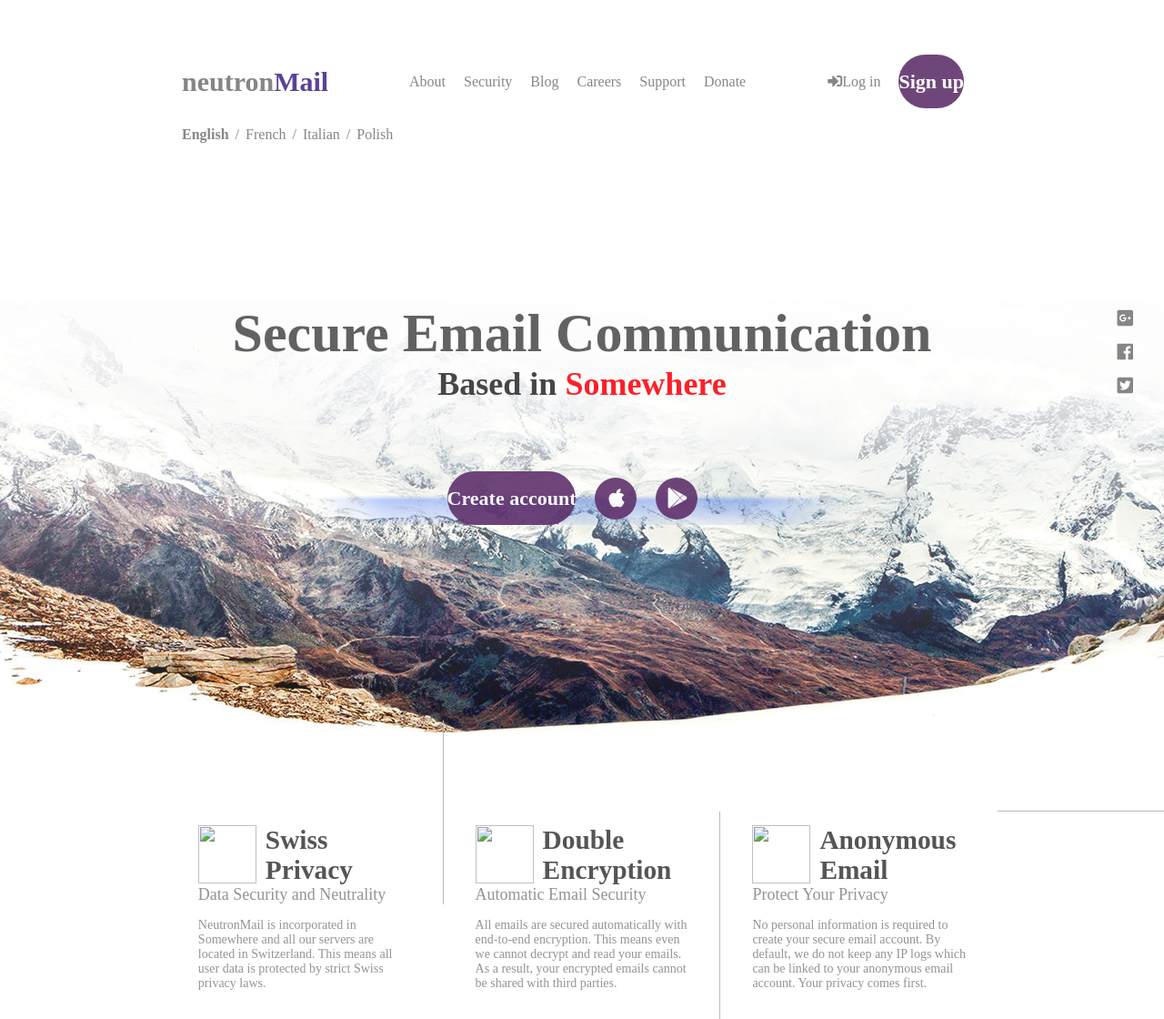
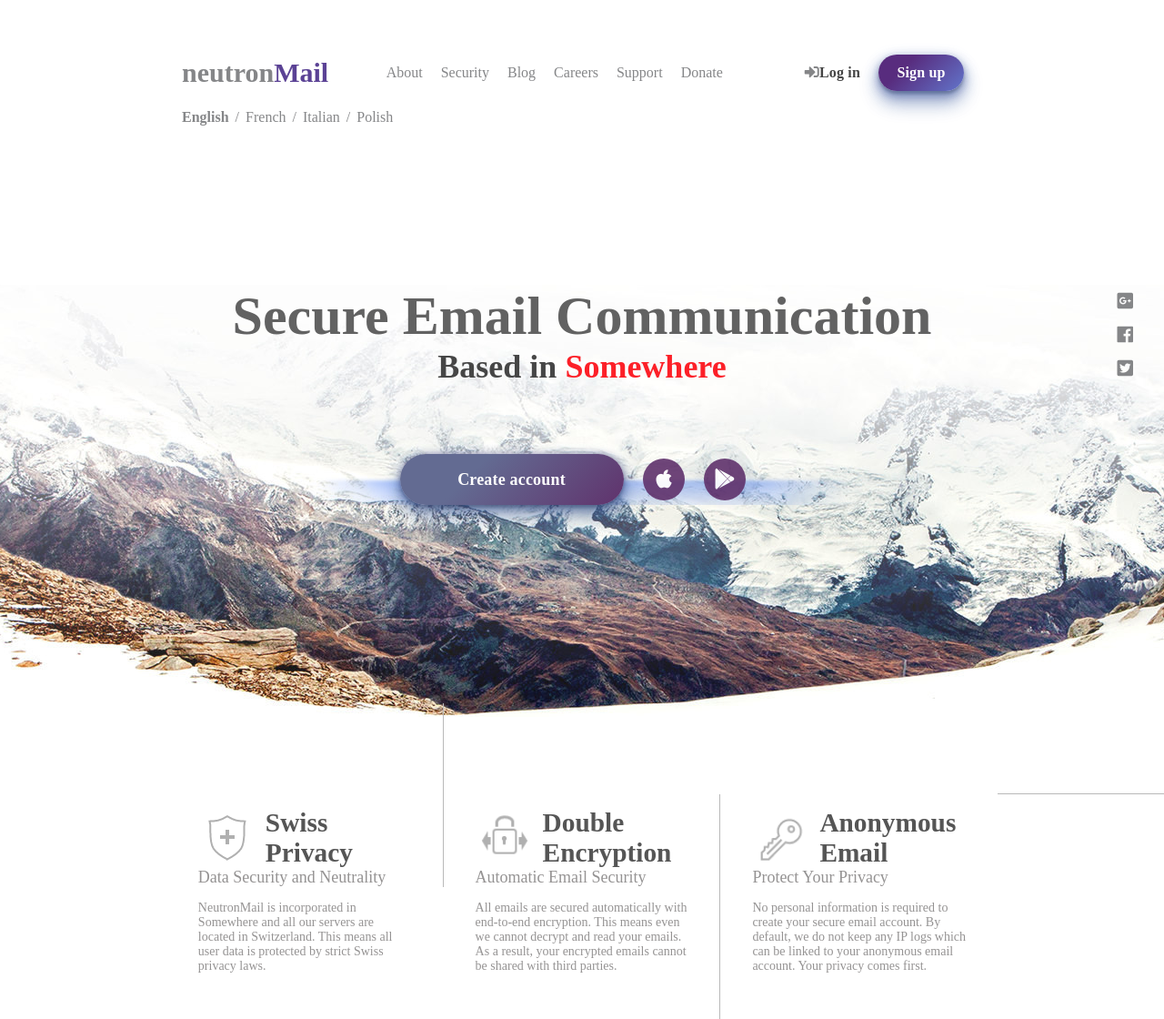
Before and after one commit to Andrew-6676/rsschool-2019Q1-cv, a plain HTML site: page NeutronMail/index.html in a window 1280 px wide. Shown: the top 1120 px of the page at 91% size. Drawn offline with Linux system fonts and the light colour scheme.

Commit message:
fix: path to img

```diff
--- a/NeutronMail/index.html
+++ b/NeutronMail/index.html
@@ -25,8 +25,8 @@
                         <li class="menu-item"><a href="#">Donate</a></li>
                     </ul>
                     <ul class="menu login">
-                        <li class="menu-item"><a href="#"><i class="fas fa-sign-in-alt"></i>Log in</a></li>
-                        <li class="menu-item"><a href="#" class="round long">Sign up</a></li>
+                        <li class="menu-item"><a class="login-btn" href="#"><i class="fas fa-sign-in-alt"></i>Log in</a></li>
+                        <li class="menu-item"><a class="sign-btn" href="#">Sign up</a></li>
                     </ul>
                 </div>
             </section>
@@ -40,7 +40,9 @@
                 <li class="menu-item"><a href="#">Polish</a></li>
             </ul>
         </nav>
+    </header>
 
+    <main>
         <section class="background">
 
             <div class="title">
@@ -55,18 +57,16 @@
             </div>
 
             <div class="buttons">
-                <a href="#" class="round long">Create account</a>
+                <a href="#" class="createacc-btn">Create account</a>
                 <a href="#" class="round"><i class="fab fa-apple"></i></a>
                 <a href="#" class="round"><i class="fab fa-google-play"></i></a>
             </div>
         </section>
 
-    </header>
-    <main>
         <section class="features">
             <div class="top-line"></div>
             <div class="feat title swiss">
-                <img src="./assets/swiss.png" alt="">
+                <img src="assets/images/swiss.png" alt="">
                 <h3>Swiss Privacy</h3>
                 <p>Data Security and Neutrality</p>
             </div>
@@ -75,7 +75,7 @@
             </div>
 
             <div class="feat title encrypt">
-                <img src="./assets/encr.png" alt="">
+                <img src="assets/images/encr.png" alt="">
                 <h3>Double Encryption</h3>
                 <p>Automatic Email Security</p>
             </div>
@@ -84,7 +84,7 @@
             </div>
 
             <div class="feat title mail">
-                <img src="./assets/key.png" alt="">
+                <img src="assets/images/key.png" alt="">
                 <h3>Anonymous Email</h3>
                 <p>Protect Your Privacy</p>
             </div>
@@ -132,8 +132,8 @@
             <article>
                 <h2>Any device, anywhere</h2>
                 The NeutronMail inbox is optimized for productivity. Each detail within our secure email service is optimized to help you better read, organize, and send email.
-                <a href="#"><img src="./assets/appstore.png" alt=""></a>
-                <a href="#"><img src="./assets/playmarket.png" alt=""></a>
+                <a href="#"><img src="assets/images/appstore.png" alt=""></a>
+                <a href="#"><img src="assets/images/playmarket.png" alt=""></a>
             </article>
 
 
```
Also changed, not shown: 1 other file.
